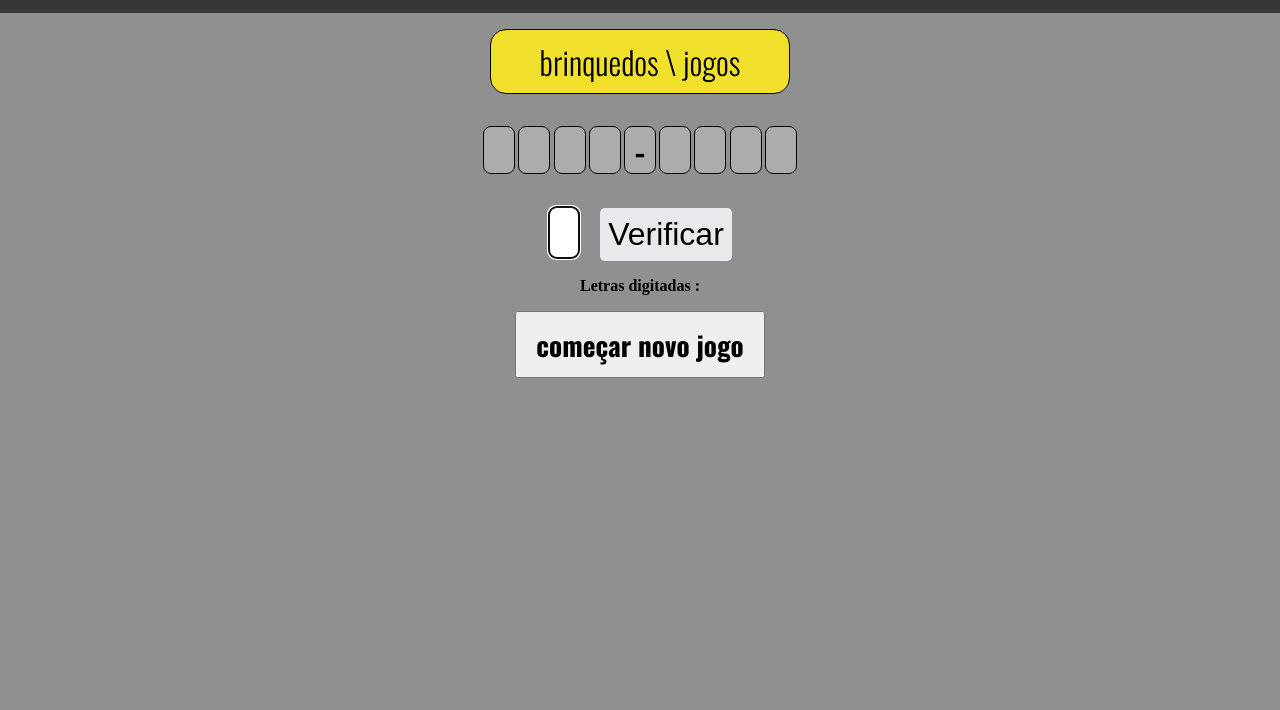
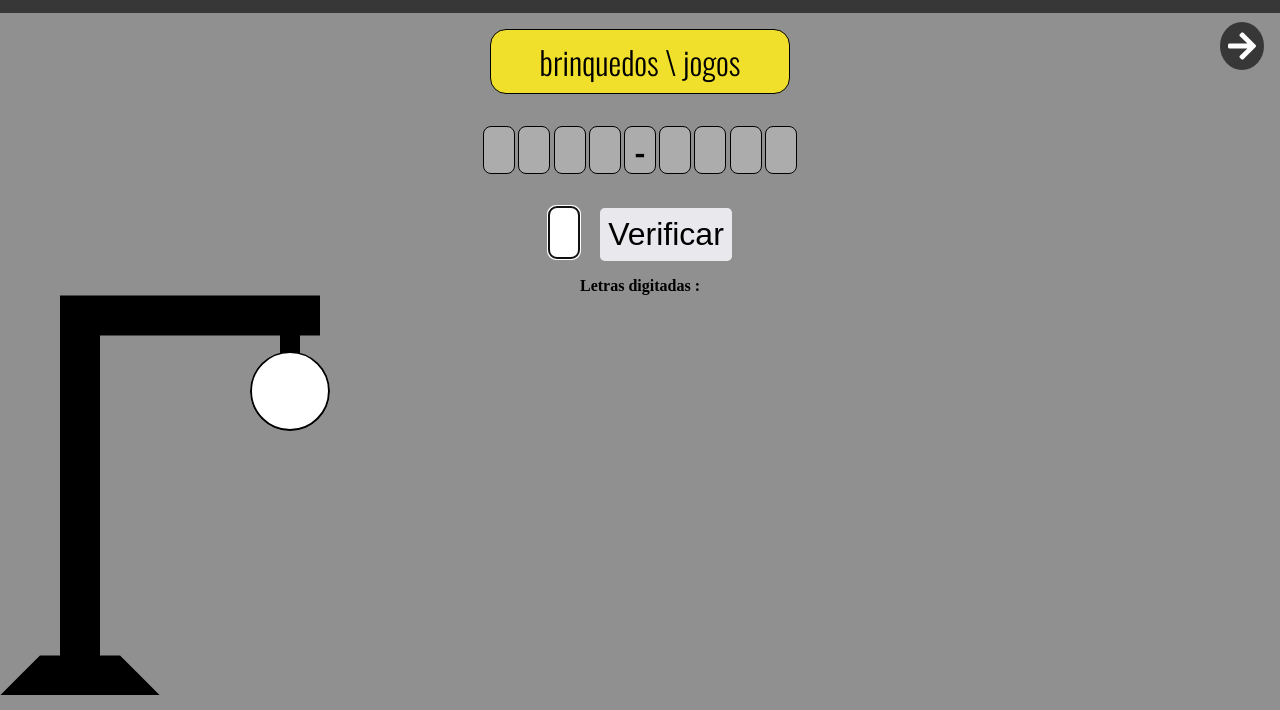
Before and after one commit to gabrieldantasoli/hangmanGame, a plain HTML site: page index.html in a window 1280 px wide. Both pictures are taken after a click on the button "começar novo jogo". Shown: the part 90-800 px from the top of the page. Drawn offline with nearby package versions, Linux system fonts and the light colour scheme.

Commit message:
HangMan Game

```diff
--- a/index.html
+++ b/index.html
@@ -17,6 +17,8 @@
         <h1>HangMan Game</h1>
         <a href="https://github.com/gabrieldantasoli" target="_blank" rel="nofollow"><i class="fab fa-github"></i></a>
     </header>
+
+    <i class="fas fa-arrow-right" onclick="startGame()" id="pass"></i>
 
     <section id="game">
         <div id="step"></div>
@@ -57,6 +59,9 @@
 
         <div id="msg"></div>
 
+
+    </section>
+
     <div id="person">
         <div id="fork"></div>
         <div id="head"></div>
@@ -66,7 +71,6 @@
         <div id="leftleg"></div>
         <div id="rightleg"></div>
     </div>
-    </section>
 
     <button id="start">começar novo jogo</button>
 
--- a/interations/script.js
+++ b/interations/script.js
@@ -63,6 +63,7 @@ function playGame() {
             for (i in word) {
                 if (word[i] == whatletter) {
                     obj[i].innerHTML = whatletter.toUpperCase() ;
+                    obj[i].style.color = 'black' ;
                     hits += 1 ;
                 };
             };
@@ -71,16 +72,24 @@ function playGame() {
                 playing = true ;
             }else {
                 playing = false ;
-                msg.innerHTML = `Infelizmente você perder . A palavra era ${word} !` ;
+                msg.innerHTML = `Infelizmente você perdeu . A palavra era ${word} !` ;
                 document.getElementById('msg').style.display = 'block' ;
                 document.getElementById('msg').style.background = 'red';
                 document.getElementById('playeractions').style.display = 'none' ;
+                document.getElementById('start').style.display = 'block' ;
+                for (i in word) {
+                    if (obj[i].innerHTML == '') {
+                        obj[i].innerHTML = word[i].toUpperCase() ;
+                        obj[i].style.color = 'red' ;
+                    }
+                }
             }
             if (hits == word.length) {
                 document.getElementById('msg').innerHTML = `Parabéns , você ganhou o jogo . A palavra era \"${word.toUpperCase()}\"`
                 document.getElementById('msg').style.display = 'block' ;
                 document.getElementById('msg').style.background = 'green';
                 document.getElementById('playeractions').style.display = 'none' ;
+                document.getElementById('start').style.display = 'block' ;
             };
         }else {
             window.alert(`A letra \'${whatletter.toUpperCase()}\' já foi digitada . Escolha outra letra !`)
@@ -94,6 +103,8 @@ function startGame() {
     playing = true ;
     usedLetters = [] ;
     document.getElementById('game').style.display = 'block';
+    document.getElementById('start').style.display = 'none' ;
+    document.getElementById('pass').style.display = 'block' ;
     play = document.getElementById('letter');
     play.value = '' ;
     play.focus() ;
--- a/style/style.css
+++ b/style/style.css
@@ -31,6 +31,16 @@ header i:hover{
     align-items: center;
     margin: 2rem;
     gap: .2rem;
+}
+#pass {
+    background-color: rgba(26, 25, 25, 0.74);
+    color: white;
+    font-size: 2rem;
+    padding: .5rem;
+    border-radius: 50%;
+    position: absolute;
+    top: 7rem;right: 1rem;
+    display: none;
 }
 .word{
     width: 2rem;
@@ -110,6 +120,33 @@ header i:hover{
     border-radius: .5rem;
     margin: auto;
     margin-top: 1rem;
+    max-width: 500px;
+}
+#person{
+    position: relative;
+    width: 400px;
+    height: 400px;
+}
+#fork{
+    position: absolute;
+    top: 0;left: 0;
+    width: 100%;
+    height: 100%;
+    background-color: black;
+    clip-path: polygon(0 100%,40% 100%,30% 90%,25% 90%,25% 10%,70% 10%,70% 15%,75% 15%,75% 10%,80% 10%,80% 0,15% 0,15% 90%,10% 90%);
+}
+#head{
+    position: absolute;
+    top: 14%;left: 62.5%;
+    width: 20%;
+    height: 20%;
+    background-color: white;
+    border: 2px solid black;
+    border-radius: 50%;
+    clip-path: circle(50% at 50% 50%);
+}
+#bodY{
+
 }
 
 
```
Lines whose indentation alone changed are shown as unchanged.
